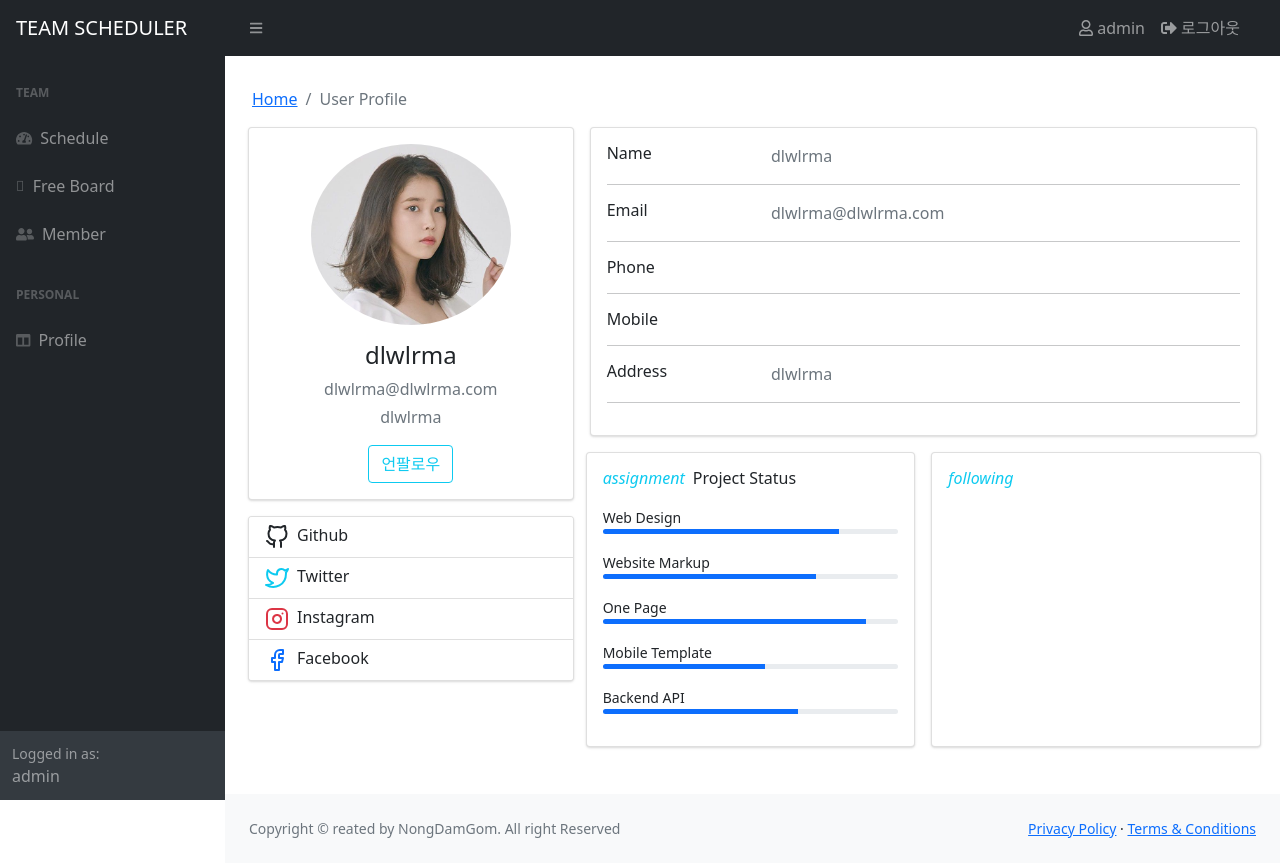
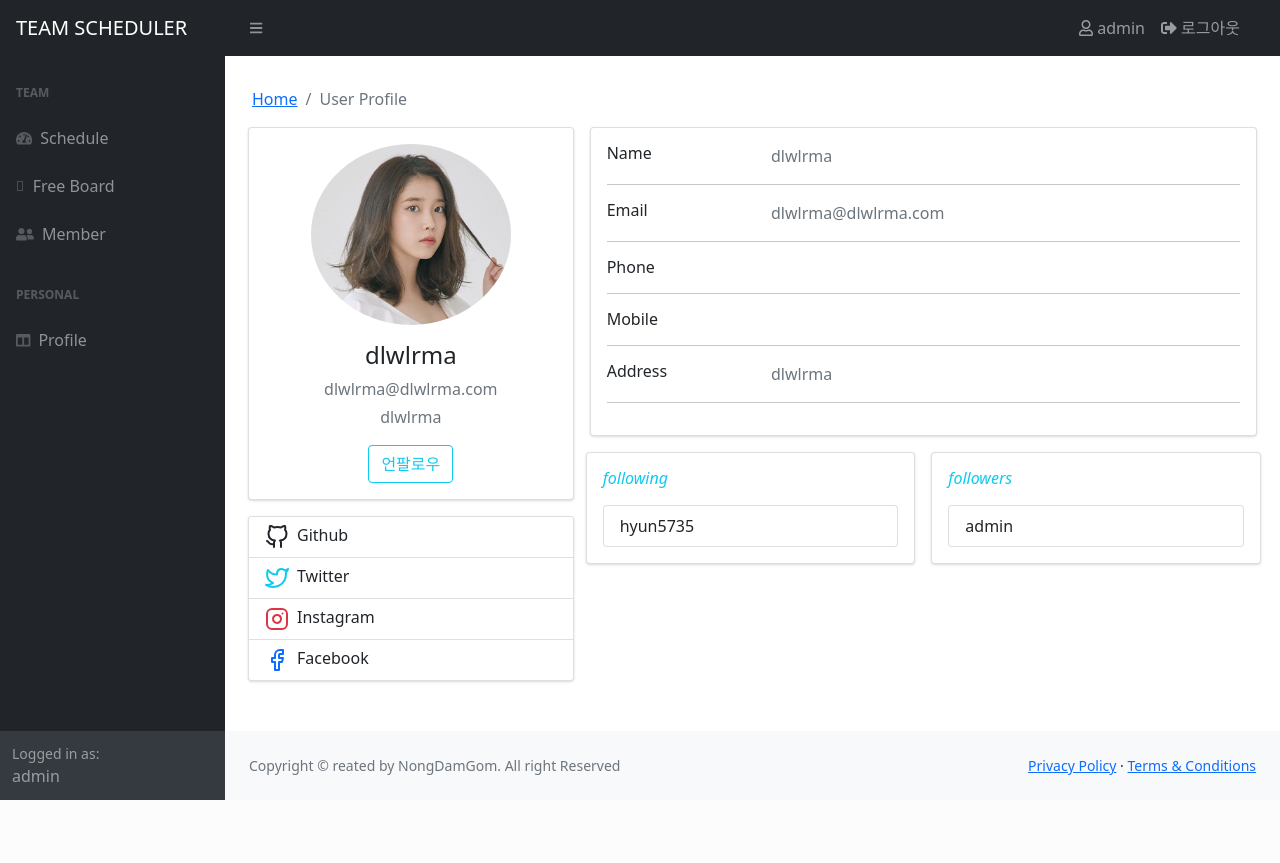
Before and after one commit to SonYongho/Interface_project, a Django app: page /users/profile/3/ in a window 1280 px wide. After the commit the page ends 800 px from the top, so only its background shows below. Run offline with Django 4.2, Linux system fonts and the light colour scheme; a user stored in the database is signed in; data comes from the database, SQL or seed files in the repository; both versions use the stored data as it was after the commit; some libraries are stand-ins or nearby versions.

Commit message:
팔로우 팔로잉 구현

```diff
--- a/templates/common/profile.html
+++ b/templates/common/profile.html
@@ -183,75 +183,34 @@
           <div class="col-sm-6 mb-3">
             <div class="card h-100">
               <div class="card-body">
-                <h6 class="d-flex align-items-center mb-3"><i class="material-icons text-info mr-2">assignment</i>Project Status</h6>
-                <small>Web Design</small>
-                <div class="progress mb-3" style="height: 5px">
-                  <div
-                    class="progress-bar bg-primary"
-                    role="progressbar"
-                    style="width: 80%"
-                    aria-valuenow="80"
-                    aria-valuemin="0"
-                    aria-valuemax="100"
-                  ></div>
-                </div>
-                <small>Website Markup</small>
-                <div class="progress mb-3" style="height: 5px">
-                  <div
-                    class="progress-bar bg-primary"
-                    role="progressbar"
-                    style="width: 72%"
-                    aria-valuenow="72"
-                    aria-valuemin="0"
-                    aria-valuemax="100"
-                  ></div>
-                </div>
-                <small>One Page</small>
-                <div class="progress mb-3" style="height: 5px">
-                  <div
-                    class="progress-bar bg-primary"
-                    role="progressbar"
-                    style="width: 89%"
-                    aria-valuenow="89"
-                    aria-valuemin="0"
-                    aria-valuemax="100"
-                  ></div>
-                </div>
-                <small>Mobile Template</small>
-                <div class="progress mb-3" style="height: 5px">
-                  <div
-                    class="progress-bar bg-primary"
-                    role="progressbar"
-                    style="width: 55%"
-                    aria-valuenow="55"
-                    aria-valuemin="0"
-                    aria-valuemax="100"
-                  ></div>
-                </div>
-                <small>Backend API</small>
-                <div class="progress mb-3" style="height: 5px">
-                  <div
-                    class="progress-bar bg-primary"
-                    role="progressbar"
-                    style="width: 66%"
-                    aria-valuenow="66"
-                    aria-valuemin="0"
-                    aria-valuemax="100"
-                  ></div>
-                </div>
+                <h6 class="d-flex align-items-center mb-3"><i class="material-icons text-info mr-2">following</i></h6>
+                <!-- 팔로워 표시 -->
+                {% if user.followings.all %}
+                <ul class="list-group">
+                  {% for user in profile_user.followings.all %}
+                  <li class="list-group-item">{{user.username}}</li>
+                  {% endfor %}
+                </ul>
+                {% endif %}
               </div>
             </div>
           </div>
           <div class="col-sm-6 mb-3">
             <div class="card h-100">
               <div class="card-body">
-                <h6 class="d-flex align-items-center mb-3"><i class="material-icons text-info mr-2">following</i></h6>
-                <!-- 팔로우 표시 -->
+                <h6 class="d-flex align-items-center mb-3"><i class="material-icons text-info mr-2">followers</i></h6>
+                <!-- 팔로워 표시 -->
+                {% if user.followers.all %}
+                <ul class="list-group">
+                  {% for user in profile_user.followers.all %}
+                  <li class="list-group-item">{{user.username}}</li>
+                  {% endfor %}
+                </ul>
+                {% endif %}
               </div>
             </div>
           </div>
         </div>
-        <!-- 팀원 표시 -->
       </div>
     </div>
   </div>
```
Also changed, not shown: db.sqlite3.
